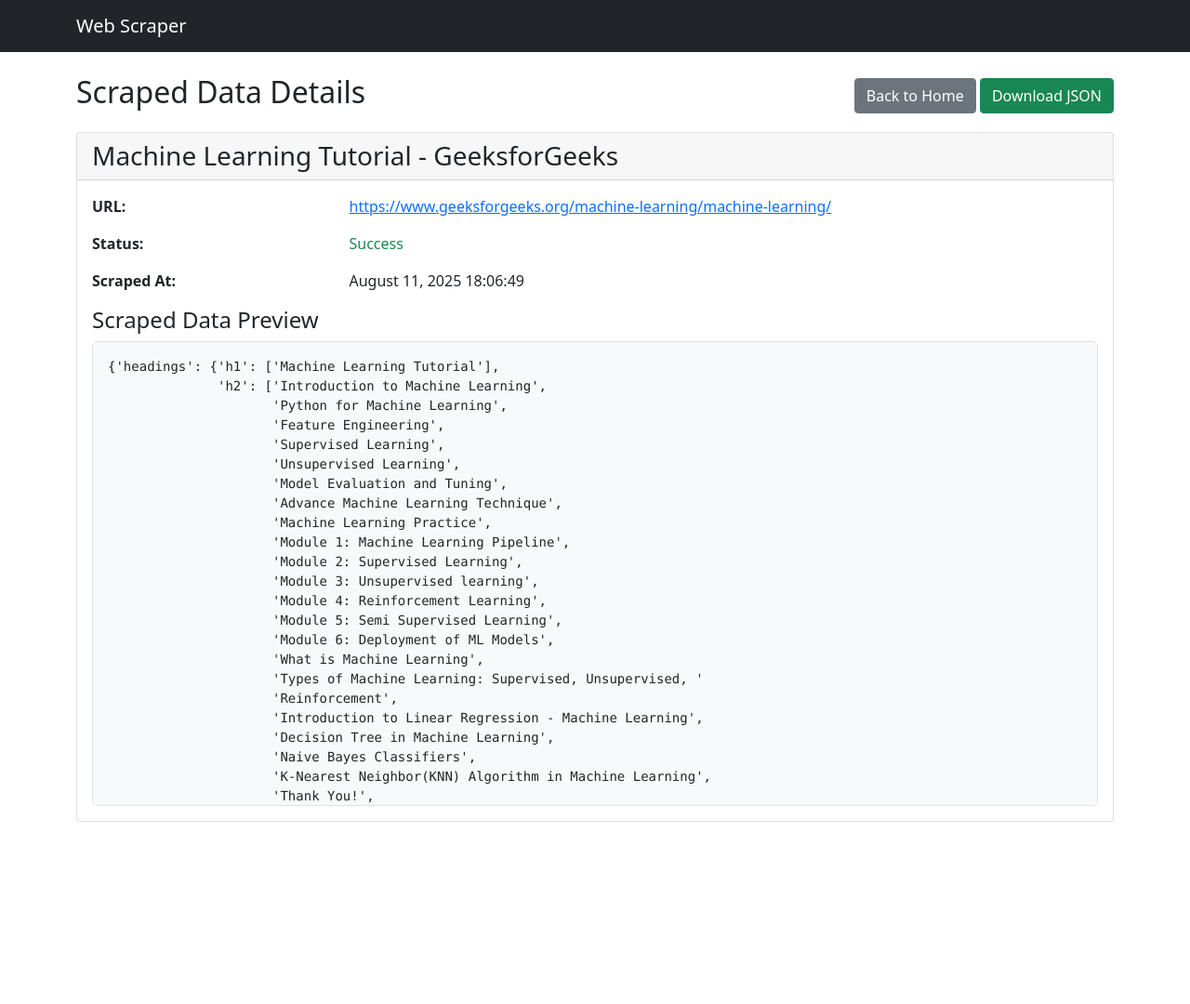
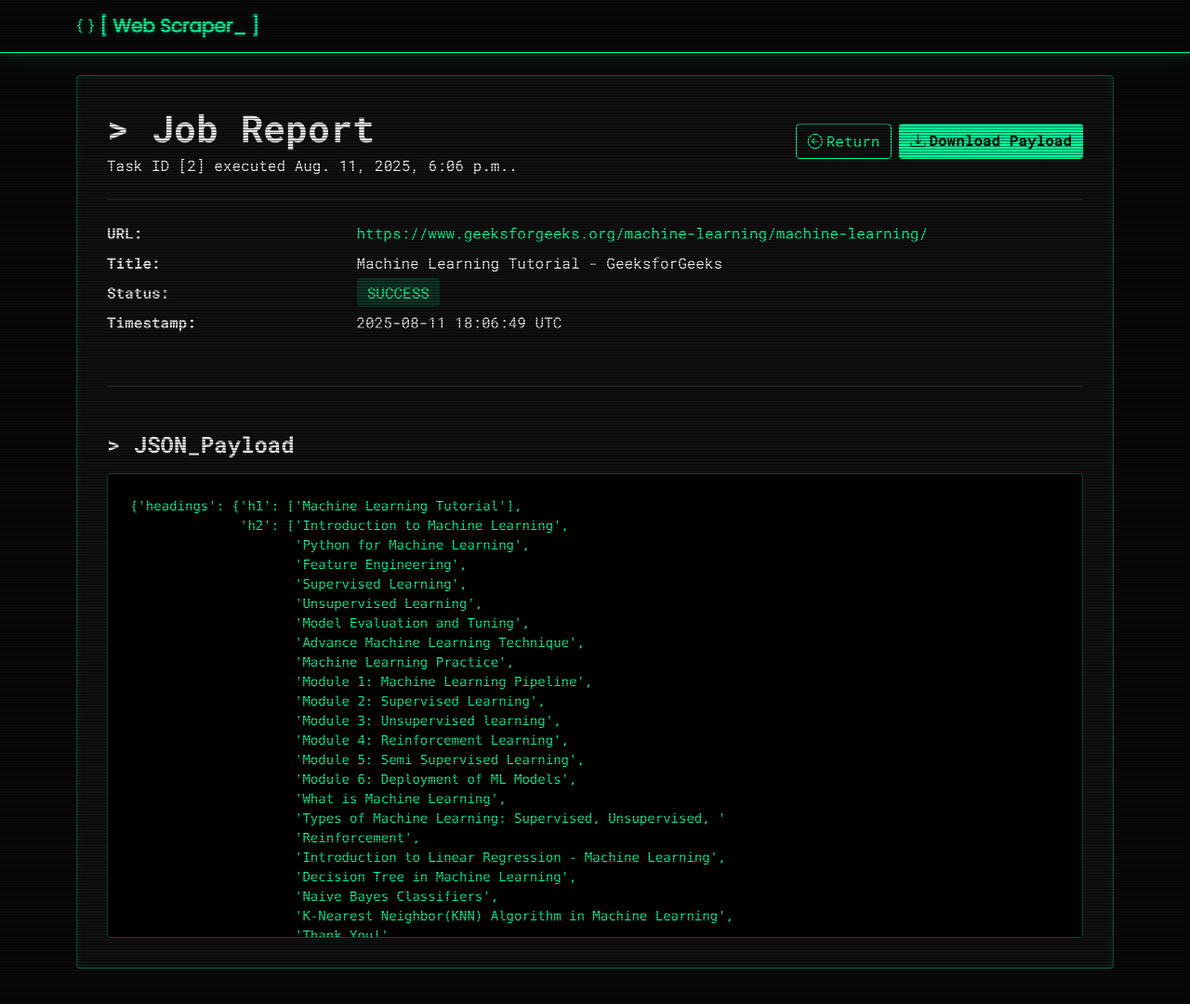
Before and after one commit to bhinav-a/AI_Blog_Generator, a Django app: page /detail/2/ in a window 1280 px wide. Shown: the top 1080 px of the page at 93% size. Run offline with Django 5.2, Linux system fonts and the light colour scheme; data comes from the database, SQL or seed files in the repository; some libraries are stand-ins or nearby versions.

Commit message:
Frontend Improved

```diff
--- a/Bloger/scraper/templates/scraper/base.html
+++ b/Bloger/scraper/templates/scraper/base.html
@@ -3,43 +3,129 @@
 <head>
     <meta charset="UTF-8">
     <meta name="viewport" content="width=device-width, initial-scale=1.0">
-    <title>{% block title %}Web Scraper{% endblock %}</title>
+    <title>{% block title %}Web Scraper Interface{% endblock %}</title>
+
     <link href="https://cdn.jsdelivr.net/npm/bootstrap@5.1.3/dist/css/bootstrap.min.css" rel="stylesheet">
+    <link rel="stylesheet" href="https://cdn.jsdelivr.net/npm/bootstrap-icons@1.10.5/font/bootstrap-icons.css">
+    <link rel="preconnect" href="https://fonts.googleapis.com">
+    <link rel="preconnect" href="https://fonts.gstatic.com" crossorigin>
+    <link href="https://fonts.googleapis.com/css2?family=Roboto+Mono:wght@400;700&family=Poppins&display=swap" rel="stylesheet">
+
     <style>
+        :root {
+            /* --- NEW Techy Theme Color Palette --- */
+            --primary-glow: #00ff9c;       /* Vibrant lime green */
+            --bg-dark: #0a0a0a;            /* Near-black background */
+            --content-bg: #111111;        /* Slightly lighter panel background */
+            --text-light: #e6e6e6;         /* Off-white text */
+            --text-muted-dark: #888;       /* Dim gray for muted text */
+            --border-glow: rgba(0, 255, 156, 0.3); /* Semi-transparent glow color */
+        }
+
+        body {
+            font-family: 'Roboto Mono', monospace; /* Monospaced font for the entire app */
+            background-color: var(--bg-dark);
+            color: var(--text-light);
+            min-height: 100vh;
+        }
+
+        /* --- CRT Scan Line Overlay --- */
+        body::after {
+            content: '';
+            position: fixed;
+            top: 0;
+            left: 0;
+            width: 100vw;
+            height: 100vh;
+            background: repeating-linear-gradient(0deg, rgba(0,0,0,0.5) 0, rgba(0,0,0,0.5) 1px, transparent 1px, transparent 3px);
+            pointer-events: none; /* Allows clicking through the overlay */
+            z-index: 9999;
+        }
+
+        /* --- Navbar --- */
+        .navbar {
+            background: var(--bg-dark);
+            border-bottom: 1px solid var(--primary-glow);
+            box-shadow: 0 0 15px var(--border-glow);
+            font-family: 'Poppins', sans-serif; /* Use a standard font for nav readability */
+        }
+
+        .navbar-brand {
+            font-weight: 700;
+            color: var(--primary-glow) !important;
+            text-shadow: 0 0 5px var(--border-glow);
+        }
+
+        /* --- Main Content Panel --- */
+        .main-content-panel {
+            background: var(--content-bg);
+            border-radius: 0.25rem; /* Sharp corners */
+            padding: 2rem;
+            border: 1px solid var(--border-glow);
+            box-shadow: inset 0 0 10px rgba(0, 255, 156, 0.1);
+        }
+
+        /* --- JSON Display Box --- */
         .json-content {
-            background-color: #f8f9fa;
-            border: 1px solid #dee2e6;
-            border-radius: 0.375rem;
-            padding: 1rem;
+            font-family: 'Roboto Mono', monospace;
+            background-color: #000;
+            border: 1px solid var(--border-glow);
+            border-radius: 0.25rem;
+            padding: 1.5rem;
             max-height: 500px;
             overflow-y: auto;
+            color: var(--primary-glow);
         }
-        .status-success { color: #198754; }
-        .status-error { color: #dc3545; }
-        .status-pending { color: #ffc107; }
+
+        /* --- Buttons & Links --- */
+        a { color: var(--primary-glow); text-decoration: none; transition: all 0.2s ease; }
+        a:hover { text-shadow: 0 0 8px var(--border-glow); }
+        .btn-primary { background-color: var(--primary-glow); border: none; color: #000; font-weight: bold; }
+        .btn-primary:hover { background-color: #fff; color: #000; }
+        .btn-outline-light { border-color: var(--primary-glow); color: var(--primary-glow); }
+        .btn-outline-light:hover { background-color: var(--primary-glow); color: #000; box-shadow: 0 0 10px var(--border-glow); }
+
+        /* --- Status Badges --- */
+        .status-badge {
+            font-family: 'Roboto Mono', monospace;
+            padding: 0.3em 0.7em;
+            border-radius: 4px; /* Sharp corners */
+            text-transform: uppercase;
+        }
+        .status-success { background-color: rgba(0, 255, 156, 0.15); color: var(--primary-glow); }
+        .status-error { background-color: rgba(255, 75, 75, 0.15); color: #ff4b4b; }
+        .status-pending { background-color: rgba(255, 220, 0, 0.15); color: #ffdc00; }
+
+        /* --- Tables --- */
+        .table { --bs-table-striped-bg: rgba(255, 255, 255, 0.02); --bs-table-hover-bg: rgba(0, 255, 156, 0.05); }
     </style>
 </head>
 <body>
-    <nav class="navbar navbar-expand-lg navbar-dark bg-dark">
+    <nav class="navbar navbar-expand-lg navbar-dark sticky-top">
         <div class="container">
-            <a class="navbar-brand" href="{% url 'scraper:index' %}">Web Scraper</a>
+            <a class="navbar-brand" href="{% url 'scraper:index' %}">
+                <i class="bi bi-braces"></i> [ Web Scraper_ ]
+            </a>
         </div>
     </nav>
 
-    <div class="container mt-4">
+    <div class="container my-4">
         {% if messages %}
             {% for message in messages %}
-                <div class="alert alert-{{ message.tags }} alert-dismissible fade show" role="alert">
-                    {{ message }}
+                <div class="alert alert-{{ message.tags }} alert-dismissible fade show" role="alert" style="background-color: var(--content-bg); border-color: var(--primary-glow); color: var(--text-light);">
+                    > {{ message }}
                     <button type="button" class="btn-close" data-bs-dismiss="alert"></button>
                 </div>
             {% endfor %}
         {% endif %}
 
-        {% block content %}
-        {% endblock %}
+        <div class="main-content-panel">
+            {% block content %}
+            {% endblock %}
+        </div>
     </div>
 
     <script src="https://cdn.jsdelivr.net/npm/bootstrap@5.1.3/dist/js/bootstrap.bundle.min.js"></script>
+    {% block extra_js %}{% endblock %}
 </body>
 </html>
--- a/Bloger/scraper/templates/scraper/detail.html
+++ b/Bloger/scraper/templates/scraper/detail.html
@@ -1,63 +1,62 @@
 {% extends 'scraper/base.html' %}
 
-{% block title %}Scraped Data - {{ scraped_data.title }}{% endblock %}
+{% block title %}Job // {{ scraped_data.id }}{% endblock %}
 
 {% block content %}
-<div class="row">
-    <div class="col-12">
-        <div class="d-flex justify-content-between align-items-center mb-3">
-            <h2>Scraped Data Details</h2>
+<div class="d-flex flex-wrap justify-content-between align-items-center gap-3 mb-4">
     <div>
-                <a href="{% url 'scraper:index' %}" class="btn btn-secondary">Back to Home</a>
+        <h2 class="display-6 fw-bold mb-1">> Job Report</h2>
+        <p class="text-muted-dark mb-0">Task ID [{{ scraped_data.id }}] executed {{ scraped_data.created_at }}.</p>
+    </div>
+    <div class="d-flex gap-2">
+        <a href="{% url 'scraper:index' %}" class="btn btn-outline-light">
+            <i class="bi bi-arrow-left-circle me-1"></i>Return
+        </a>
         {% if scraped_data.status == 'success' %}
-                    <a href="{% url 'scraper:download' scraped_data.pk %}" class="btn btn-success">Download JSON</a>
+            <a href="{% url 'scraper:download' scraped_data.pk %}" class="btn btn-primary fw-bold">
+                <i class="bi bi-download me-1"></i>Download Payload
+            </a>
         {% endif %}
     </div>
 </div>
 
-        <div class="card">
-            <div class="card-header">
-                <h3 class="mb-0">{{ scraped_data.title|default:"No Title" }}</h3>
-            </div>
-            <div class="card-body">
-                <div class="row mb-3">
-                    <div class="col-md-3"><strong>URL:</strong></div>
-                    <div class="col-md-9">
-                        <a href="{{ scraped_data.url }}" target="_blank">{{ scraped_data.url }}</a>
-                    </div>
-                </div>
-                <div class="row mb-3">
-                    <div class="col-md-3"><strong>Status:</strong></div>
-                    <div class="col-md-9">
-                        <span class="status-{{ scraped_data.status }}">
+<hr style="border-color: var(--border-glow);">
+
+<div class="mt-4">
+    <dl class="row">
+        <dt class="col-sm-3 text-muted-dark">URL:</dt>
+        <dd class="col-sm-9"><a href="{{ scraped_data.url }}" target="_blank">{{ scraped_data.url }}</a></dd>
+
+        <dt class="col-sm-3 text-muted-dark">Title:</dt>
+        <dd class="col-sm-9">{{ scraped_data.title|default:"// no title //" }}</dd>
+
+        <dt class="col-sm-3 text-muted-dark">Status:</dt>
+        <dd class="col-sm-9">
+            <span class="status-badge status-{{ scraped_data.status|lower }}">
                 {{ scraped_data.get_status_display }}
             </span>
-                    </div>
-                </div>
-                <div class="row mb-3">
-                    <div class="col-md-3"><strong>Scraped At:</strong></div>
-                    <div class="col-md-9">{{ scraped_data.created_at|date:"F d, Y H:i:s" }}</div>
+        </dd>
+
+        <dt class="col-sm-3 text-muted-dark">Timestamp:</dt>
+        <dd class="col-sm-9">{{ scraped_data.created_at|date:"Y-m-d H:i:s T" }}</dd>
+
+        {% if scraped_data.error_message %}
+            <dt class="col-sm-3 text-muted-dark" style="color: #ff4b4b;">Error:</dt>
+            <dd class="col-sm-9" style="color: #ff4b4b;">
+                {{ scraped_data.error_message }}
+            </dd>
+        {% endif %}
+    </dl>
 </div>
 
-                {% if scraped_data.error_message %}
-                <div class="row mb-3">
-                    <div class="col-md-3"><strong>Error:</strong></div>
-                    <div class="col-md-9 text-danger">{{ scraped_data.error_message }}</div>
-                </div>
-                {% endif %}
+{% if json_content %}
+    <hr class="my-5" style="border-color: var(--border-glow);">
 
-                {% if json_content %}
-                <div class="row">
-                    <div class="col-12">
-                        <h4>Scraped Data Preview</h4>
+    <div class="mt-4">
+        <h4 class="fw-bold mb-3">> JSON_Payload</h4>
         <div class="json-content">
             <pre>{{ json_content|pprint }}</pre>
         </div>
     </div>
-                </div>
 {% endif %}
-            </div>
-        </div>
-    </div>
-</div>
 {% endblock %}
```
Also changed, not shown: Bloger/scraper/templates/scraper/index.html (+40 -35 lines). Lines whose indentation alone changed are shown as unchanged.
